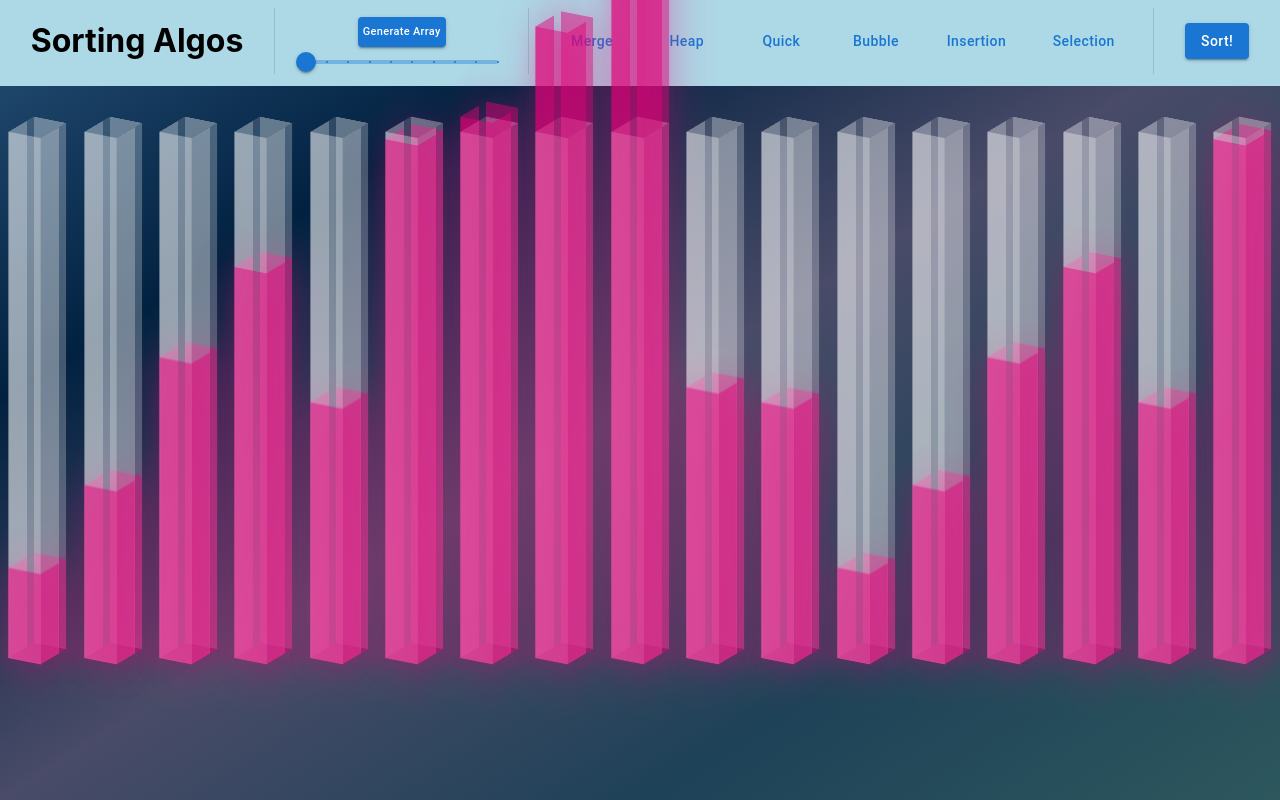
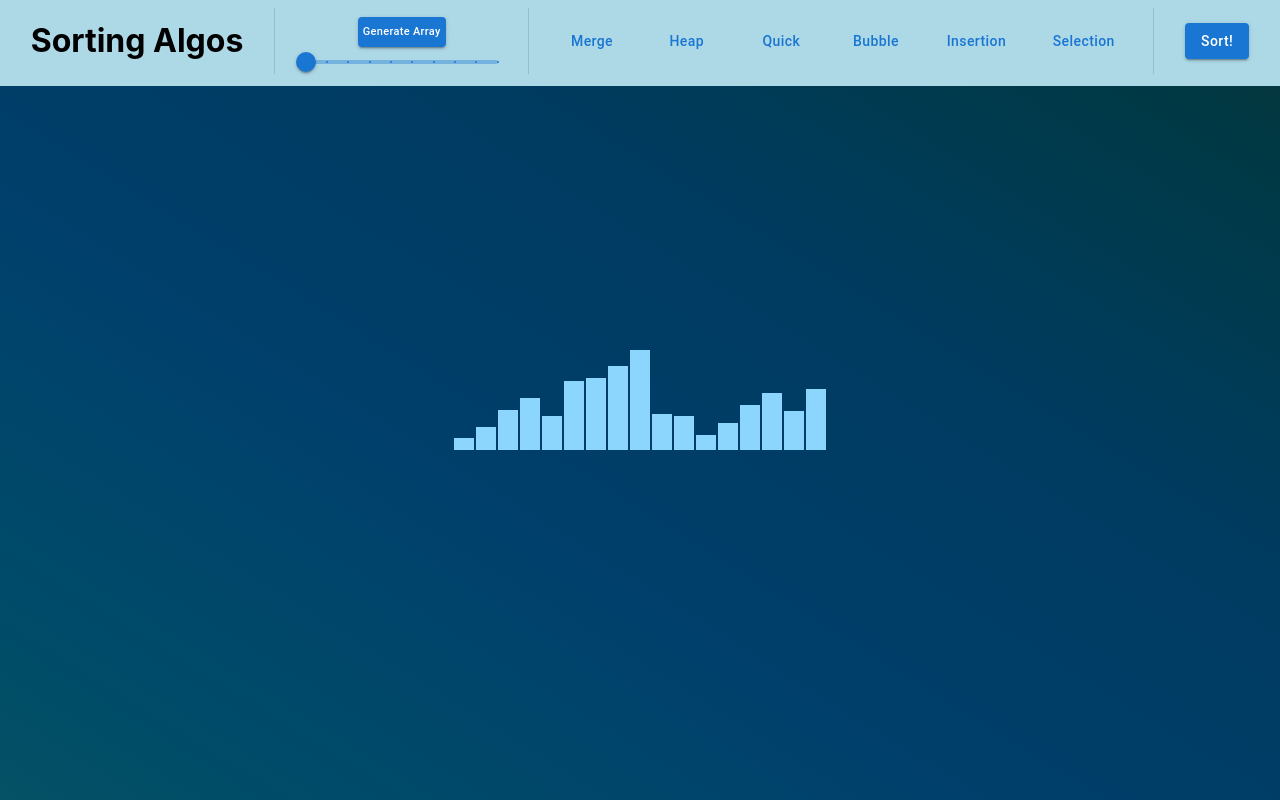
Before and after one commit to techwithdiana/sortingalgos-visualizer, a React (Create React App) app: page / in a window 1280 px wide. Built offline with nearby package versions, Linux system fonts and the light colour scheme.

Commit message:
Added array bar and updated background

```diff
--- a/src/App.css
+++ b/src/App.css
@@ -5,14 +5,19 @@
 .main-container {
   height: 100vh;
   width: 100vw;
-  background-image: linear-gradient(
-    to bottom right,
-    #265077,
-    #022140,
-    #494b68,
-    #1e4258,
-    #2d575d
-  );
+  background-image: linear-gradient(to right top,
+  #055165,
+  #004d68,
+  #00496a,
+  #00456b,
+  #00406c,
+  #003e68,
+  #003d65,
+  #003b61,
+  #003b58,
+  #003a4d,
+  #003843,
+  #0e3639);
 }
 
 .App-logo {
--- a/src/App.js
+++ b/src/App.js
@@ -1,4 +1,3 @@
-import logo from './logo.svg';
 import './App.css';
 import HeaderBar from './components/HeaderBar';
 import ArrayBar from './components/ArrayBar';
@@ -8,7 +7,7 @@ function App() {
     <div className='main-container'>
       <div className="App">
         <HeaderBar />
-        <ArrayBar array={[12, 23, 40,52, 34, 69, 72, 84, 100, 36, 34,12, 23, 40,52, 34, 69]}/>
+        <ArrayBar array={[12, 23, 40, 52, 34, 69, 72, 84, 100, 36, 34, 15, 27, 45, 57, 39, 61]}/>
       </div>
     </div>
   );
--- a/src/components/ArrayBar.jsx
+++ b/src/components/ArrayBar.jsx
@@ -1,52 +1,18 @@
-// ## This component includes all the 3D bars/containers and array values. ## //
 import '../styles/ArrayBar.css';
-import React, { Component } from "react";
+import React from "react";
 
 export default function ArrayBar(props) {
+
     return (
       <div className="bar-container">
-        {/* Create n bars, where n - size of the array */}
-        {props.array.map((value, i) => (
-          <div className="bar" key={i}>
-            <div className="side top"></div>
-            <div className="side bottom"></div>
-            <div className="side right">
-              <div
-                className="color-bar right-color-bar"
-                style={{
-                  height: `${value}vh`,
-                  transform: `translateY(${70 - value}vh)`,
-                }}
-              ></div>
-            </div>
-            <div className="side left">
-              <div
-                className="color-bar left-color-bar"
-                style={{
-                  height: `${value}vh`,
-                  transform: `translateY(${70 - value}vh)`,
-                }}
-              ></div>
-            </div>
-            <div className="side front">
-              <div
-                className="color-bar front-color-bar"
-                style={{
-                  height: `${value}vh`,
-                  transform: `translateY(${70 - value}vh)`,
-                }}
-              ></div>
-            </div>
-            <div className="side back">
-              <div
-                className="color-bar back-color-bar"
-                style={{
-                  height: `${value}vh`,
-                  transform: `translateY(${70 - value}vh)`,
-                }}
-              ></div>
-            </div>
-          </div>
+        {props.array.map((value, idx) => (
+          <div
+            className="array-bar"
+            key={idx}
+            style={{
+              backgroundColor: '#8CD5FC',
+              height: `${value}px`,
+            }}></div>
         ))}
       </div>
     );
--- a/src/styles/ArrayBar.css
+++ b/src/styles/ArrayBar.css
@@ -1,60 +1,15 @@
 .bar-container {
-    width: 100%;
-    height: 74%;
-    margin-left: -1%;
-    display: flex;
-    justify-content: center;
-    align-items: center;
-  }
+  position: absolute;
+  top: 50%;
+  left: 50%;
+  transform: translate(-50%,-50%);
+  display: flex;
+  justify-content: center;
+  align-items: baseline;
+}
 
-  .bar {
-    width: 4vw;
-    height: 70vh;
-    margin: 0 1.5%;
-    transform-style: preserve-3d;
-    transform: rotateX(-20deg) rotateY(-30deg);
-    background-color: rgba(254, 254, 254, 0.25);
-  }
-
-  .side {
-    width: 100%;
-    height: 100%;
-    position: absolute;
-    background-color: rgba(254, 254, 254, 0.25);
-  }
-
-  .back {
-    transform: translateZ(-4vw);
-  }
-
-  .left {
-    transform-origin: left;
-    transform: rotateY(90deg);
-  }
-
-  .right {
-    transform-origin: right;
-    transform: rotateY(-90deg);
-  }
-
-  .top {
-    height: 4vw;
-    transform-origin: top;
-    transform: rotateX(-90deg);
-    background-color: rgba(254, 254, 254, 0.15);
-  }
-
-  .bottom {
-    height: 4vw;
-    transform-origin: top;
-    transform: translateY(70vh) rotateX(-90deg);
-    background-color: rgba(225, 0, 120, 0.5);
-    box-shadow: 5px 5px 50px 5px rgba(225, 0, 120, 0.2);
-    transition: 0.3s;
-  }
-
-  .color-bar {
-    background-color: rgba(225, 0, 120, 0.5);
-    box-shadow: 5px 5px 50px 5px rgba(225, 0, 120, 0.2);
-    transition: 0.3s;
-  }
+.array-bar {
+  width: 20px;
+  display: inline-block;
+  margin: 0 1px;
+}
```
Also changed, not shown: 1 other file (tests, documents, lock files or other folders).
